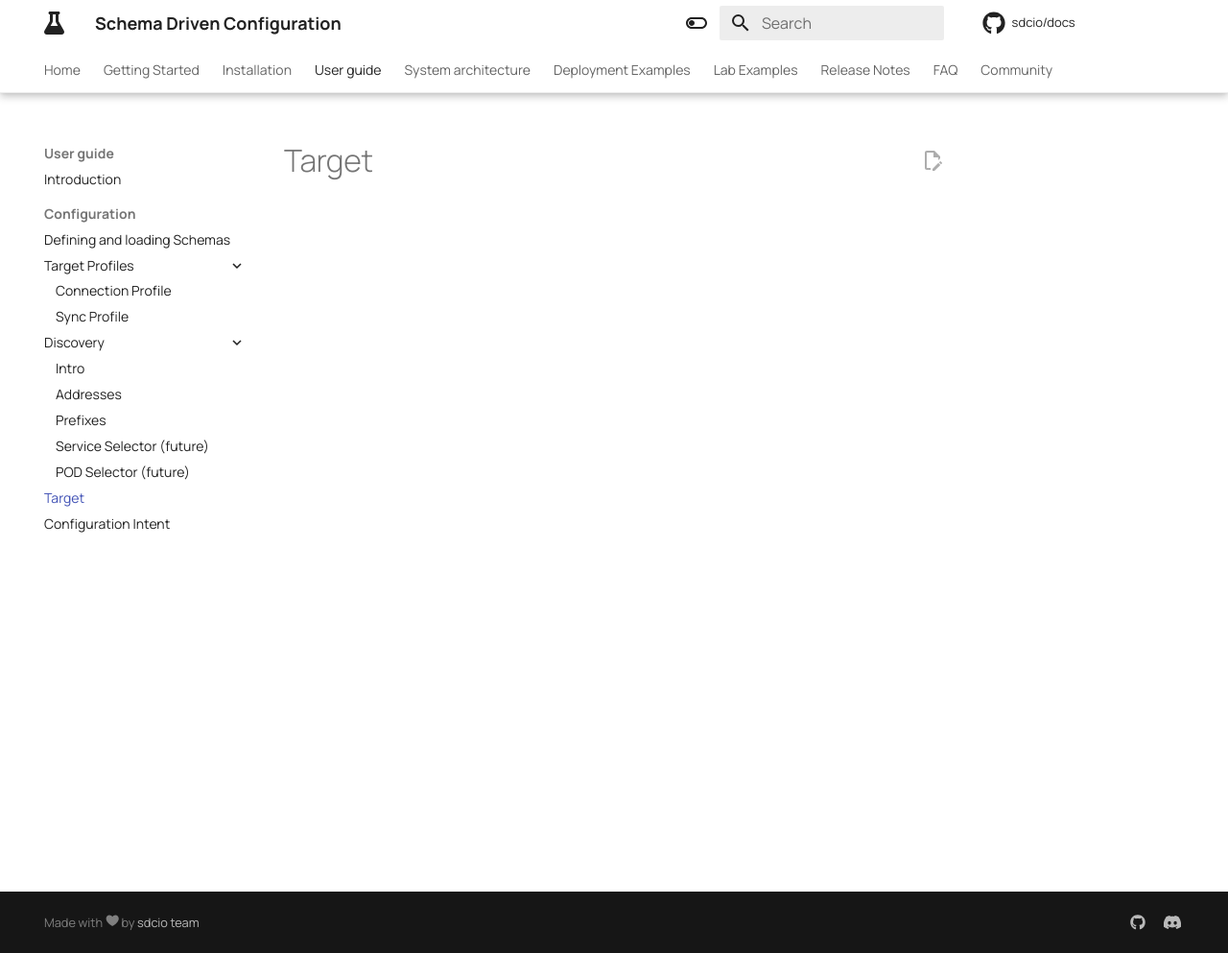
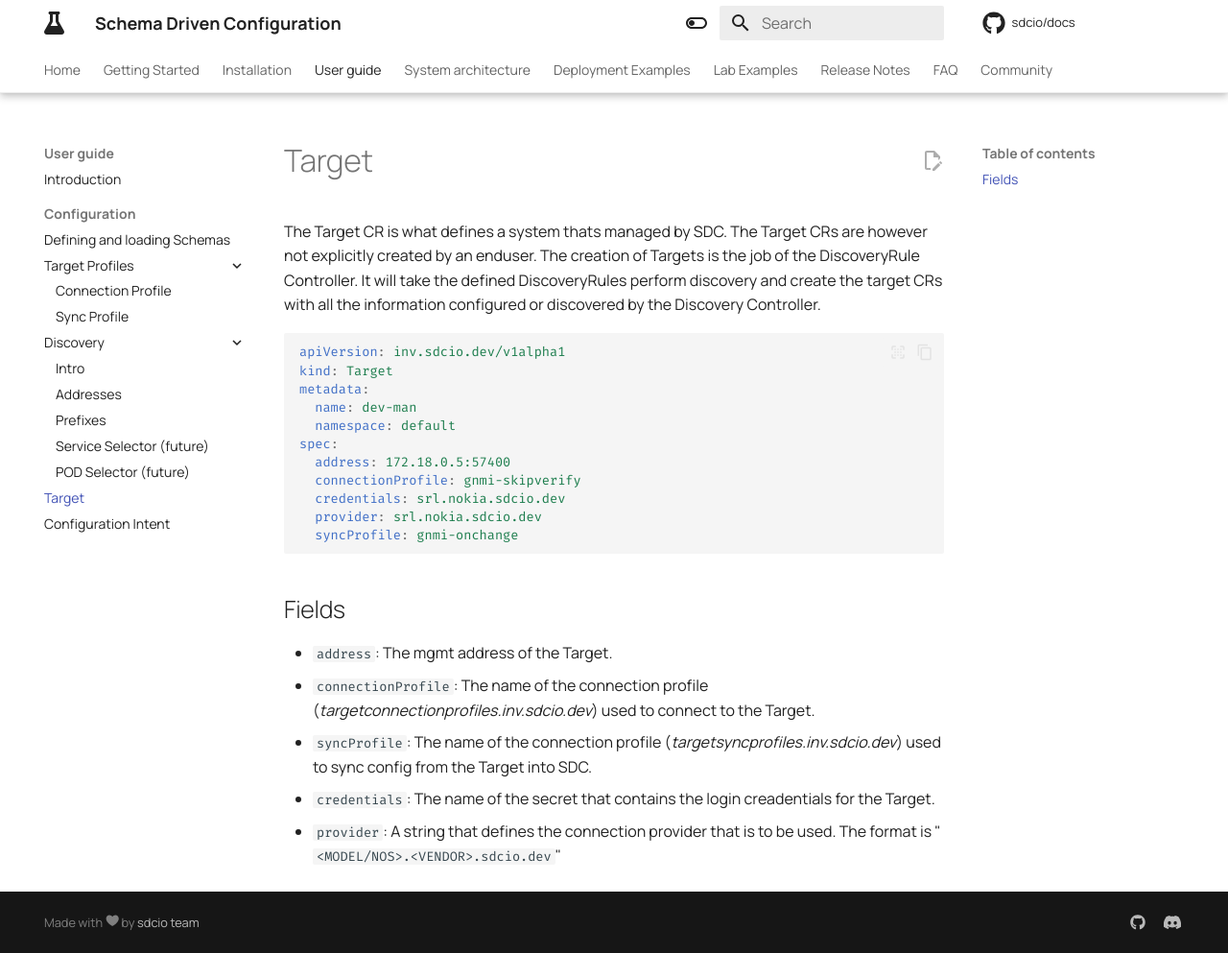
Before and after one commit to sdcio/docs, an MkDocs documentation site: the page built from docs/user-guide/configuration/target/target.md, in a window 1280 px wide and 993 px high. Shown: the whole window at 96% size. Built offline with MkDocs 1.6.1 and Material for MkDocs 9.7.7, drawn with Linux system fonts in a browser that asks for light colours; comment, search, counter and statistics services are not loaded.

Commit message:
add target doc

````diff
--- a/docs/user-guide/configuration/target/target.md
+++ b/docs/user-guide/configuration/target/target.md
@@ -1 +1,24 @@
 # Target
+The Target CR is what defines a system thats managed by SDC. The Target CRs are however not explicitly created by an enduser.
+The creation of Targets is the job of the DiscoveryRule Controller. It will take the defined DiscoveryRules perform discovery and create the target CRs with all the information configured or discovered by the Discovery Controller.
+
+```yaml
+apiVersion: inv.sdcio.dev/v1alpha1
+kind: Target
+metadata:
+  name: dev-man
+  namespace: default
+spec:
+  address: 172.18.0.5:57400
+  connectionProfile: gnmi-skipverify
+  credentials: srl.nokia.sdcio.dev
+  provider: srl.nokia.sdcio.dev
+  syncProfile: gnmi-onchange
+```
+
+## Fields
+* `address`: The mgmt address of the Target.
+* `connectionProfile`: The name of the connection profile (_targetconnectionprofiles.inv.sdcio.dev_) used to connect to the Target.
+* `syncProfile`: The name of the connection profile (_targetsyncprofiles.inv.sdcio.dev_) used to sync  config from the Target into SDC.
+* `credentials`: The name of the secret that contains the login creadentials for the Target.
+* `provider`: A string that defines the connection provider that is to be used. The format is "`<MODEL/NOS>.<VENDOR>.sdcio.dev`"
````
